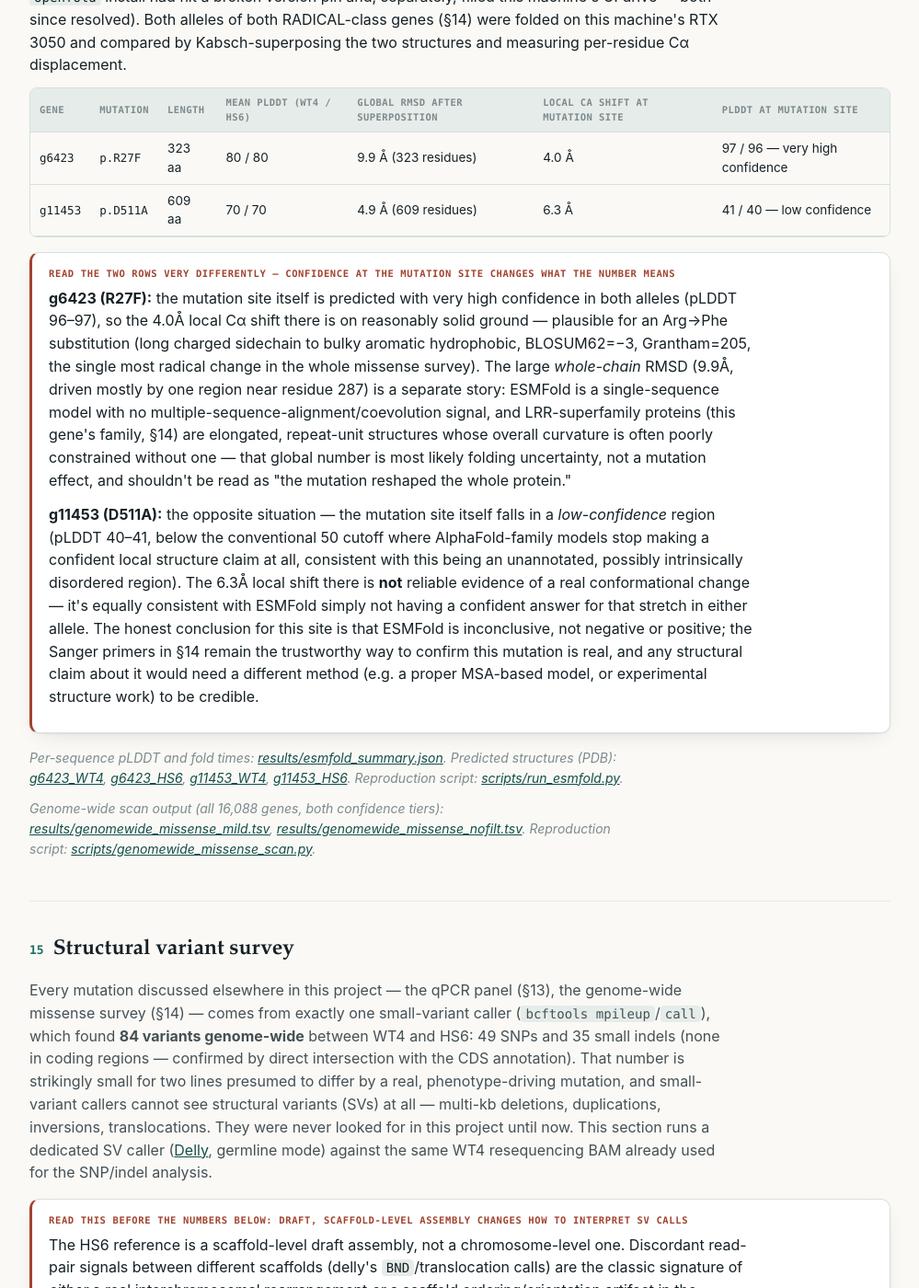
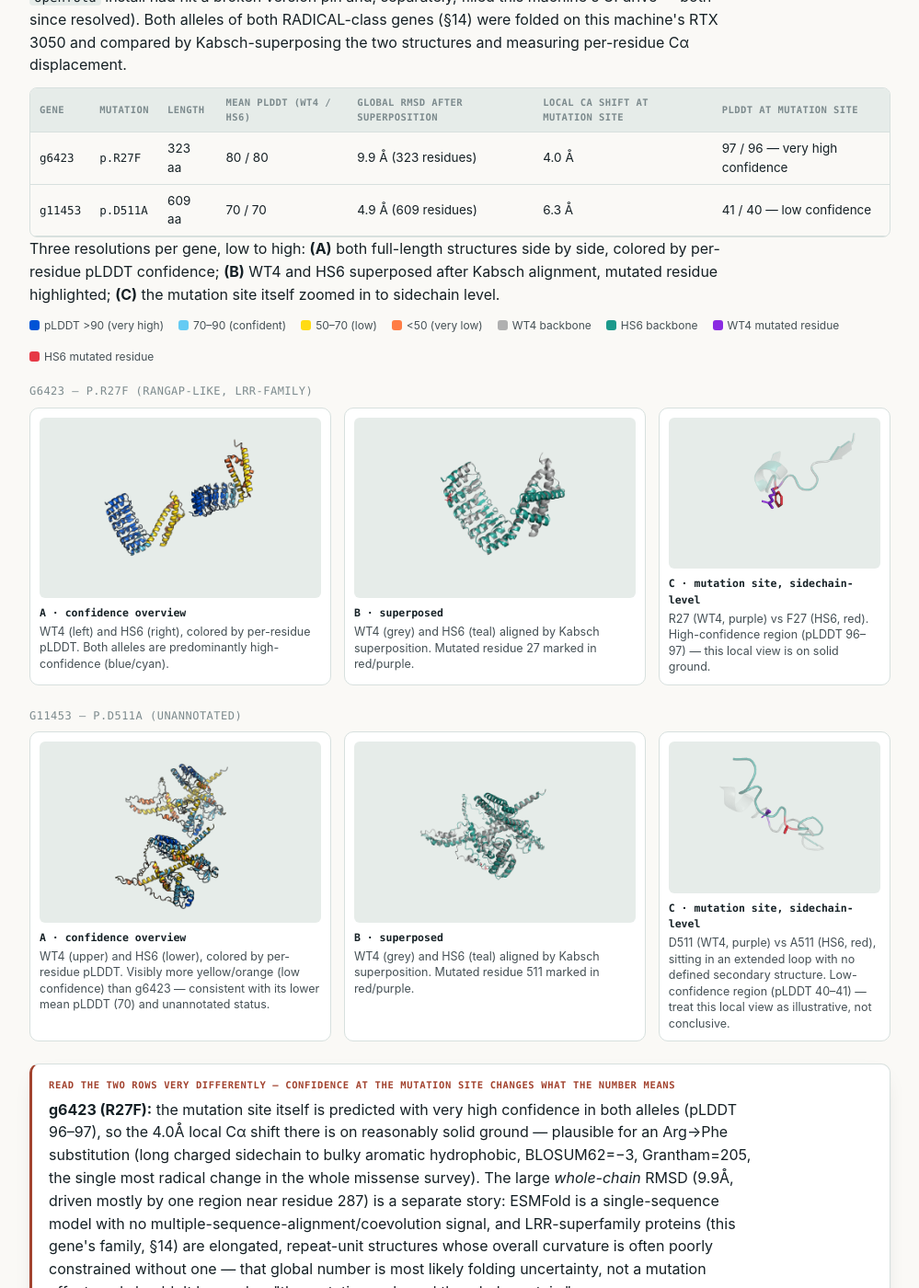
Before and after one commit to jinho1987/schizochytrium-hs6-genomics, a Jekyll site: the page report4.html, which Jekyll copies as it is, in a window 1280 px wide and 1400 px high, scrolled down 18875 px. Shown: the whole window at 92% size, without its empty margins (140-1139 px from the left). Built offline with Jekyll 4.4.1, drawn with Linux system fonts in a browser that asks for light colours.

Commit message:
Add rendered structure figures for the ESMFold comparison
Adds actual 3D visualizations to back up section 14's pLDDT/RMSD
table -- previously just numbers and raw PDB links, no images.

Three resolutions per gene (PyMOL, transparent background for
dark-mode compatibility):
  A. full-length structure, both alleles, colored by pLDDT confidence
  B. WT4/HS6 superposed after Kabsch alignment, mutation highlighted
  C. mutation site zoomed to sidechain level

The confidence coloring visually reinforces the text's core point:
g6423's fold is mostly high-confidence blue/cyan, g11453's is
visibly more yellow/orange, especially around the D511A site itself.

Co-Authored-By: Claude Sonnet 5 <noreply@anthropic.com>

```diff
--- a/report4.html
+++ b/report4.html
@@ -98,6 +98,16 @@ pre{background:var(--bg-raised); border:1px solid var(--line); border-radius:8px
 .pending-note{font-style:italic; color:var(--ink-faint); font-size:14px;}
 footer{margin-top:40px; padding-top:20px; border-top:1px solid var(--line); font-family:var(--mono); font-size:11px; color:var(--ink-faint);}
 a{color:var(--teal-ink);}
+.struct-fig-group{margin:18px 0 24px;}
+.struct-fig-group .group-label{font-family:var(--mono); font-size:12px; color:var(--ink-faint); text-transform:uppercase; letter-spacing:.04em; margin-bottom:8px;}
+.struct-fig-row{display:grid; grid-template-columns:1.3fr 1.3fr 1fr; gap:14px;}
+@media (max-width:820px){.struct-fig-row{grid-template-columns:1fr;}}
+.struct-fig-card{background:var(--bg-raised); border:1px solid var(--line); border-radius:10px; padding:10px; display:flex; flex-direction:column;}
+.struct-fig-card img{width:100%; height:auto; display:block; border-radius:6px; background:var(--line-soft);}
+.struct-fig-card .cap-title{font-family:var(--mono); font-size:11.5px; font-weight:700; color:var(--ink); margin-top:8px;}
+.struct-fig-card .cap-body{font-size:12.5px; color:var(--ink-soft); margin-top:2px; line-height:1.4;}
+.legend-row{display:flex; gap:16px; flex-wrap:wrap; font-size:12px; color:var(--ink-soft); margin:6px 0 16px;}
+.legend-row .sw{display:inline-block; width:11px; height:11px; border-radius:3px; margin-right:5px; vertical-align:-1px;}
 </style>
 <link rel="stylesheet" href="assets/css/site-nav.css">
 </head>
@@ -646,6 +656,60 @@ a{color:var(--teal-ink);}
       </tbody>
     </table>
     </div>
+
+    <p>Three resolutions per gene, low to high: <b>(A)</b> both full-length structures side by side, colored by per-residue pLDDT confidence; <b>(B)</b> WT4 and HS6 superposed after Kabsch alignment, mutated residue highlighted; <b>(C)</b> the mutation site itself zoomed in to sidechain level.</p>
+    <div class="legend-row">
+      <span><span class="sw" style="background:#0053D6"></span>pLDDT &gt;90 (very high)</span>
+      <span><span class="sw" style="background:#65CBF3"></span>70&ndash;90 (confident)</span>
+      <span><span class="sw" style="background:#FFDB13"></span>50&ndash;70 (low)</span>
+      <span><span class="sw" style="background:#FF7D45"></span>&lt;50 (very low)</span>
+      <span><span class="sw" style="background:#B0B0B0"></span>WT4 backbone</span>
+      <span><span class="sw" style="background:#1B998B"></span>HS6 backbone</span>
+      <span><span class="sw" style="background:#8A2BE2"></span>WT4 mutated residue</span>
+      <span><span class="sw" style="background:#E63946"></span>HS6 mutated residue</span>
+    </div>
+
+    <div class="struct-fig-group">
+      <div class="group-label">g6423 &mdash; p.R27F (RanGAP-like, LRR-family)</div>
+      <div class="struct-fig-row">
+        <div class="struct-fig-card">
+          <img src="figures/esmfold/g6423_A_confidence.png" alt="g6423 WT4 and HS6 structures colored by pLDDT confidence" loading="lazy">
+          <div class="cap-title">A &middot; confidence overview</div>
+          <div class="cap-body">WT4 (left) and HS6 (right), colored by per-residue pLDDT. Both alleles are predominantly high-confidence (blue/cyan).</div>
+        </div>
+        <div class="struct-fig-card">
+          <img src="figures/esmfold/g6423_B_superposed.png" alt="g6423 WT4 and HS6 superposed structures" loading="lazy">
+          <div class="cap-title">B &middot; superposed</div>
+          <div class="cap-body">WT4 (grey) and HS6 (teal) aligned by Kabsch superposition. Mutated residue 27 marked in red/purple.</div>
+        </div>
+        <div class="struct-fig-card">
+          <img src="figures/esmfold/g6423_C_mutation_zoom.png" alt="g6423 R27F mutation site zoomed to sidechain level" loading="lazy">
+          <div class="cap-title">C &middot; mutation site, sidechain-level</div>
+          <div class="cap-body">R27 (WT4, purple) vs F27 (HS6, red). High-confidence region (pLDDT 96&ndash;97) &mdash; this local view is on solid ground.</div>
+        </div>
+      </div>
+    </div>
+
+    <div class="struct-fig-group">
+      <div class="group-label">g11453 &mdash; p.D511A (unannotated)</div>
+      <div class="struct-fig-row">
+        <div class="struct-fig-card">
+          <img src="figures/esmfold/g11453_A_confidence.png" alt="g11453 WT4 and HS6 structures colored by pLDDT confidence" loading="lazy">
+          <div class="cap-title">A &middot; confidence overview</div>
+          <div class="cap-body">WT4 (upper) and HS6 (lower), colored by per-residue pLDDT. Visibly more yellow/orange (low confidence) than g6423 &mdash; consistent with its lower mean pLDDT (70) and unannotated status.</div>
+        </div>
+        <div class="struct-fig-card">
+          <img src="figures/esmfold/g11453_B_superposed.png" alt="g11453 WT4 and HS6 superposed structures" loading="lazy">
+          <div class="cap-title">B &middot; superposed</div>
+          <div class="cap-body">WT4 (grey) and HS6 (teal) aligned by Kabsch superposition. Mutated residue 511 marked in red/purple.</div>
+        </div>
+        <div class="struct-fig-card">
+          <img src="figures/esmfold/g11453_C_mutation_zoom.png" alt="g11453 D511A mutation site zoomed to sidechain level" loading="lazy">
+          <div class="cap-title">C &middot; mutation site, sidechain-level</div>
+          <div class="cap-body">D511 (WT4, purple) vs A511 (HS6, red), sitting in an extended loop with no defined secondary structure. Low-confidence region (pLDDT 40&ndash;41) &mdash; treat this local view as illustrative, not conclusive.</div>
+        </div>
+      </div>
+    </div>
     <div class="callout caveat">
       <span class="lbl">Read the two rows very differently &mdash; confidence at the mutation site changes what the number means</span>
       <p><b>g6423 (R27F):</b> the mutation site itself is predicted with very high confidence in both alleles (pLDDT 96&ndash;97), so the 4.0&Aring; local C&alpha; shift there is on reasonably solid ground &mdash; plausible for an Arg&rarr;Phe substitution (long charged sidechain to bulky aromatic hydrophobic, BLOSUM62=&minus;3, Grantham=205, the single most radical change in the whole missense survey). The large <i>whole-chain</i> RMSD (9.9&Aring;, driven mostly by one region near residue 287) is a separate story: ESMFold is a single-sequence model with no multiple-sequence-alignment/coevolution signal, and LRR-superfamily proteins (this gene's family, &sect;14) are elongated, repeat-unit structures whose overall curvature is often poorly constrained without one &mdash; that global number is most likely folding uncertainty, not a mutation effect, and shouldn't be read as "the mutation reshaped the whole protein."</p>
```
Also changed, not shown: figures/esmfold/g11453_A_confidence.png (added), figures/esmfold/g11453_B_superposed.png (added), figures/esmfold/g11453_C_mutation_zoom.png (added), figures/esmfold/g6423_A_confidence.png (added), figures/esmfold/g6423_B_superposed.png (added), figures/esmfold/g6423_C_mutation_zoom.png (added).
